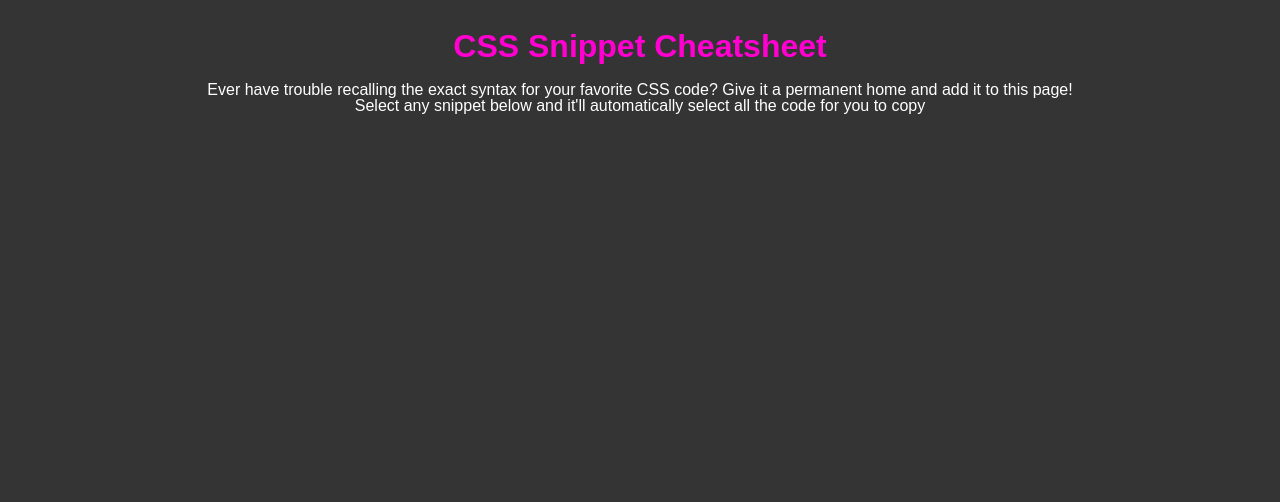
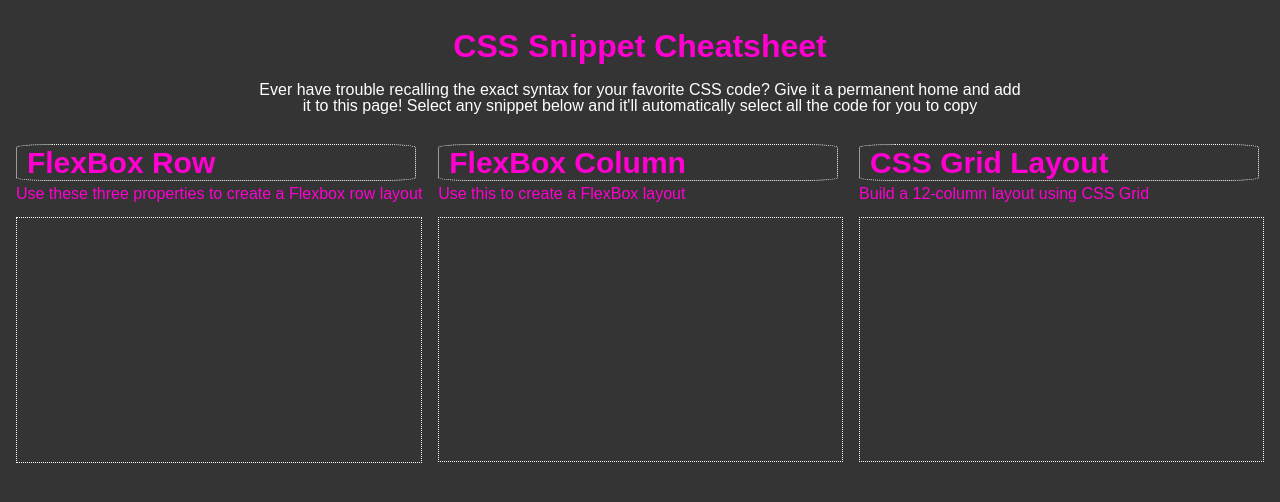
Before and after one commit to dtjones23/SnipCheater, a plain HTML site: page index.html in a window 1280 px wide. Drawn offline with Linux system fonts and the light colour scheme.

Commit message:
adjustments made in first block in HTML

```diff
--- a/assets/css/style.css
+++ b/assets/css/style.css
@@ -13,6 +13,37 @@ h1 {
 
 header p {
     text-align: center;
-    margin: 20px 200px;
+    margin: 20px 20%;
     color: white;
 }
+
+main {
+    display: flex;
+    flex-direction: row;
+    justify-content: space-evenly;
+}
+
+h2 {
+    font-size: 30px;
+    border: 30px;
+}
+
+.box-1 h2{
+    border: 1px dotted rgb(255, 255, 255);
+    margin: 10px 5px 5px 0px;
+    padding: 10px;
+    border-radius: 9%;
+    line-height: 15px;
+    width: 400px;
+}
+
+.box-2 {
+    border: 1px dotted red;
+}
+
+.bottom-box {
+    border: 1px dotted white;
+    padding: 30%;
+    margin: 15px 0px;
+
+}
--- a/index.html
+++ b/index.html
@@ -15,6 +15,36 @@
       <p>Ever have trouble recalling the exact syntax for your favorite CSS code? Give it a permanent home and add it to this page! Select any snippet below and it'll automatically select all the code for you to copy</p>
   </header>
 
+  <main>
+    <section class="box-1">
+      <h2>FlexBox Row</h2>
+        <p>Use these three properties to create a Flexbox row layout</p>
+        <div class="bottom-box">
+
+        </div>
+    </section>
+
+    <section class="box-1">
+      <h2>FlexBox Column</h2>
+        <p>Use this to create a FlexBox layout</p>
+        <div class="bottom-box">
+
+        </div>
+
+    </section>
+    <section class="box-1">
+      <h2>CSS Grid Layout</h2>
+        <p>Build a 12-column layout using CSS Grid</p>
+        <div class="bottom-box">
+          <ul>
+            <li></li>
+          </ul>
+        </div>
+
+
+    </section>
+  </main>
+
 </body>
 
 </html>
```
